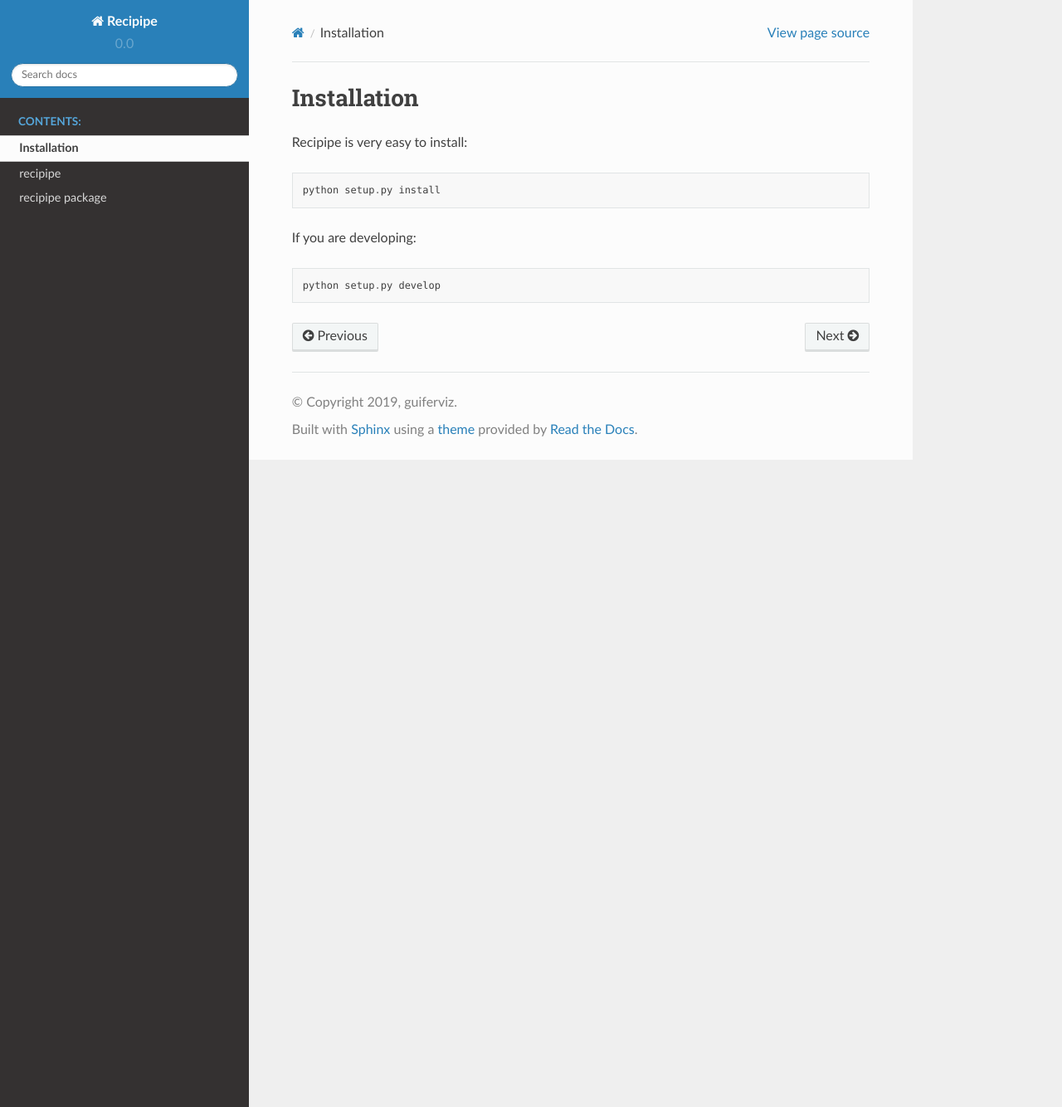
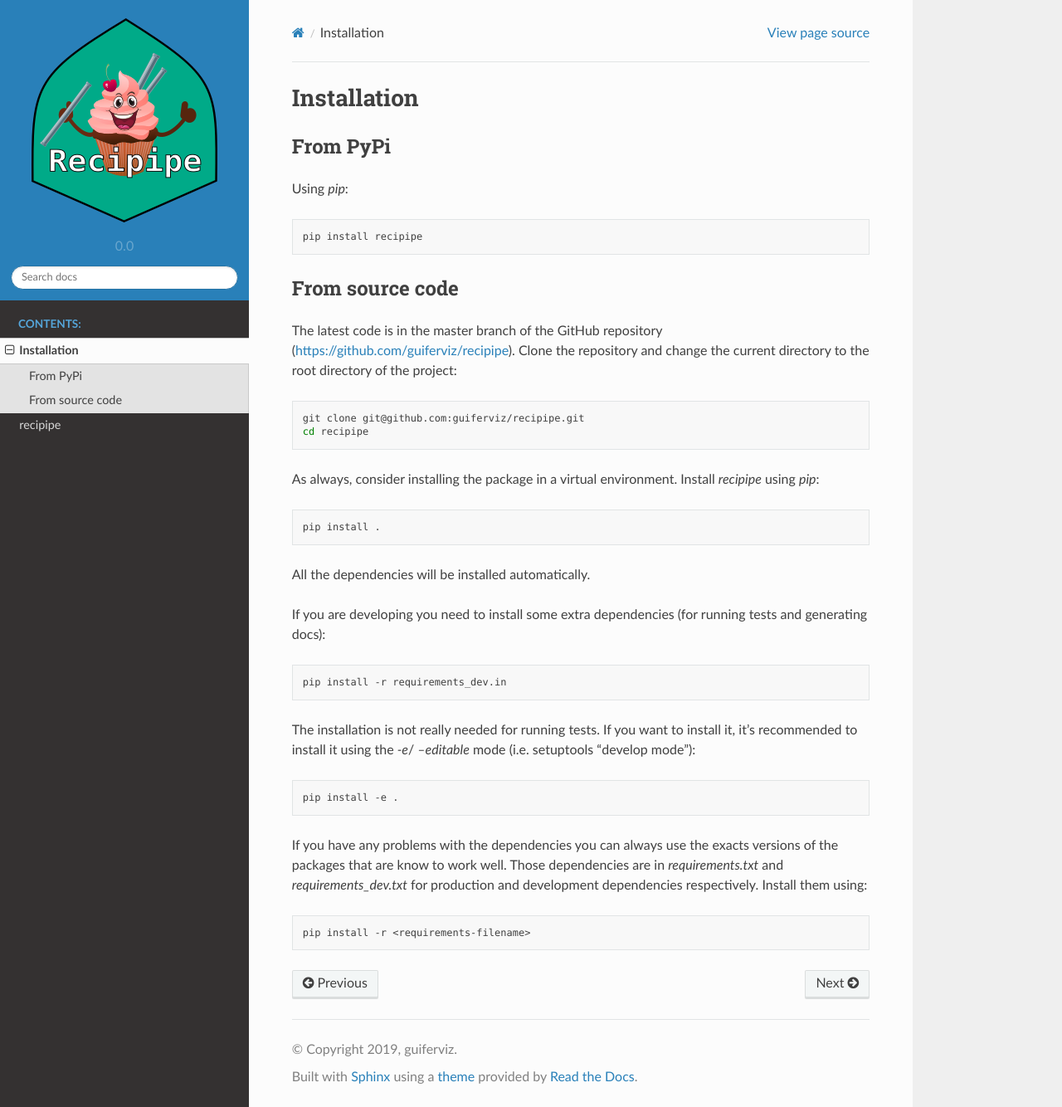
Before and after one commit to guiferviz/recipipe, a Sphinx documentation site: the page built from doc/installation.rst, in a window 1280 px wide and 1334 px high. Shown: the whole window at 83% size. Built offline with Sphinx 7.4.7 and the Read the Docs theme 2.0.0, drawn with Linux system fonts in a browser that asks for light colours.

Commit message:
Improving documentation.

```diff
--- a/doc/conf.py
+++ b/doc/conf.py
@@ -56,7 +56,7 @@ autodoc_default_flags = [
     'members',
     'undoc-members',
     #'private-members',
-    #'special-members',
+    'special-members',
     #'inherited-members',
     'show-inheritance'
 ]
@@ -99,13 +99,16 @@ html_theme = 'sphinx_rtd_theme'
 
 # The name of an image file (relative to this directory) to place at the top
 # of the sidebar.
-# html_logo = '_static/recipipe_logo.png'
+html_logo = '_static/logo/logo.png'
 
 # Theme options are theme-specific and customize the look and feel of a theme
 # further.  For a list of options available for each theme, see the
 # documentation.
 #
-# html_theme_options = {}
+html_theme_options = {
+    "logo_only": True,
+    "github_url": "https://github.com/guiferviz/recipipe",
+}
 
 # Add any paths that contain custom static files (such as style sheets) here,
 # relative to this directory. They are copied after the builtin static files,
--- a/doc/installation.rst
+++ b/doc/installation.rst
@@ -2,10 +2,57 @@
 Installation
 ============
 
-Recipipe is very easy to install::
+From PyPi
+---------
 
-    python setup.py install
+Using *pip*::
 
-If you are developing::
+    pip install recipipe
 
-    python setup.py develop
+
+From source code
+----------------
+
+The latest code is in the master branch of the GitHub repository
+(https://github.com/guiferviz/recipipe).
+Clone the repository and change the current directory to the root directory of
+the project:
+
+.. code-block:: bash
+
+    git clone git@github.com:guiferviz/recipipe.git
+    cd recipipe
+
+As always, consider installing the package in a virtual environment.
+Install *recipipe* using *pip*:
+
+.. code-block:: bash
+
+    pip install .
+
+All the dependencies will be installed automatically.
+
+If you are developing you need to install some extra dependencies (for running
+tests and generating docs):
+
+.. code-block:: bash
+
+    pip install -r requirements_dev.in
+
+The installation is not really needed for running tests.
+If you want to install it, it's recommended to install it using the `-e`/
+`--editable` mode (i.e. setuptools "develop mode"):
+
+.. code-block:: bash
+
+    pip install -e .
+
+If you have any problems with the dependencies you can always use the exacts
+versions of the packages that are know to work well.
+Those dependencies are in `requirements.txt` and `requirements_dev.txt` for
+production and development dependencies respectively.
+Install them using:
+
+.. code-block:: bash
+
+    pip install -r <requirements-filename>
```
Also changed, not shown: doc/index.rst (+7 -2 lines).
